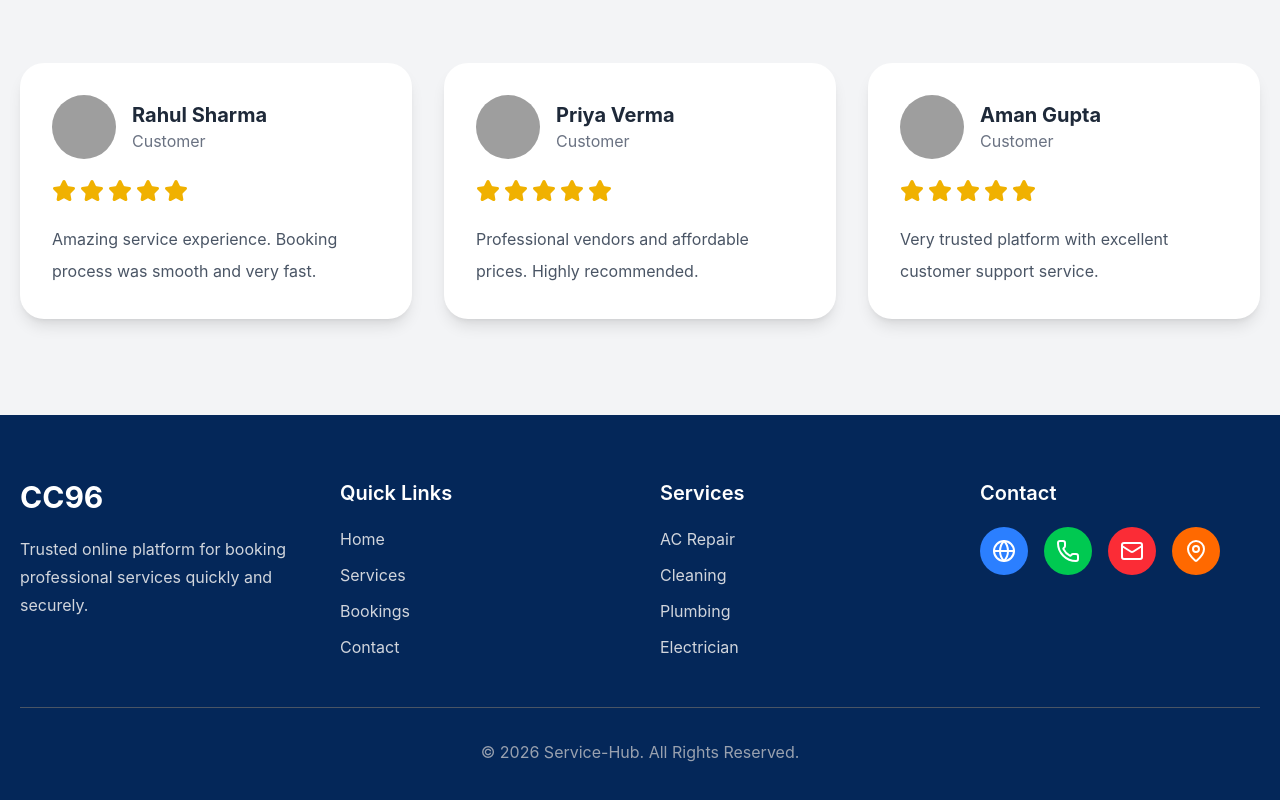
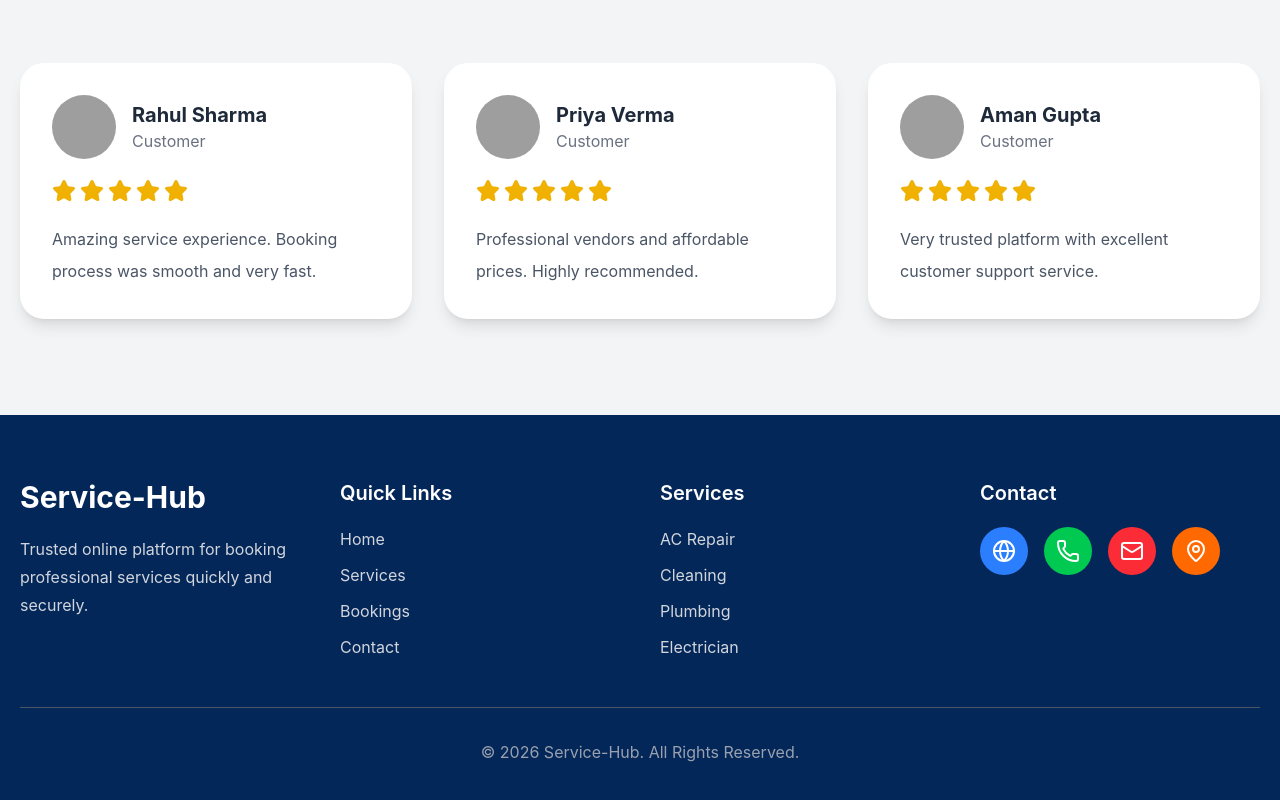
Before and after one commit to ADITYASINHA20/Service-Hub-Frontend, a React (Vite) app: page / in a window 1280 px wide. Shown: the part 3155-3955 px from the top of the page. Built offline with nearby package versions, Linux system fonts and the light colour scheme; grey boxes are pictures that could not be loaded.

Commit message:
updated footer

```diff
--- a/src/components/footer/Footer.jsx
+++ b/src/components/footer/Footer.jsx
@@ -36,7 +36,7 @@ function Footer() {
             font-bold
             "
           >
-            CC96
+            Service-Hub
           </h1>
 
           <p
```
